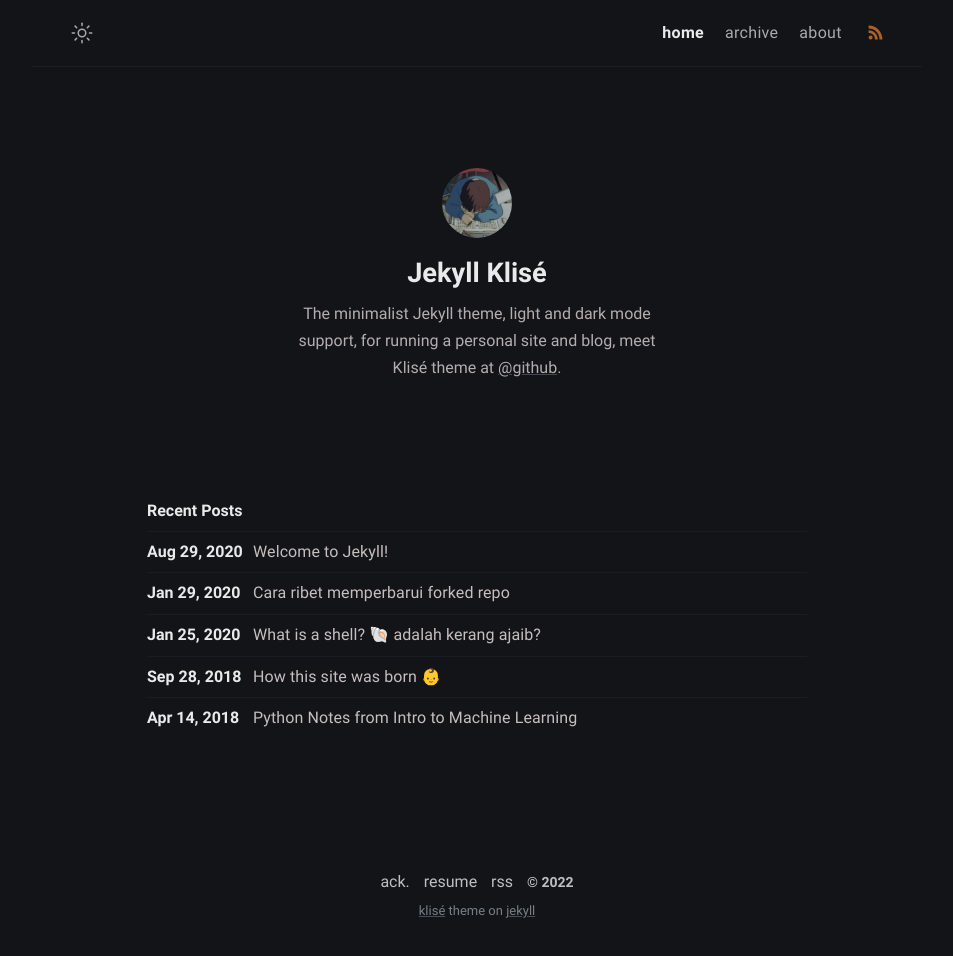
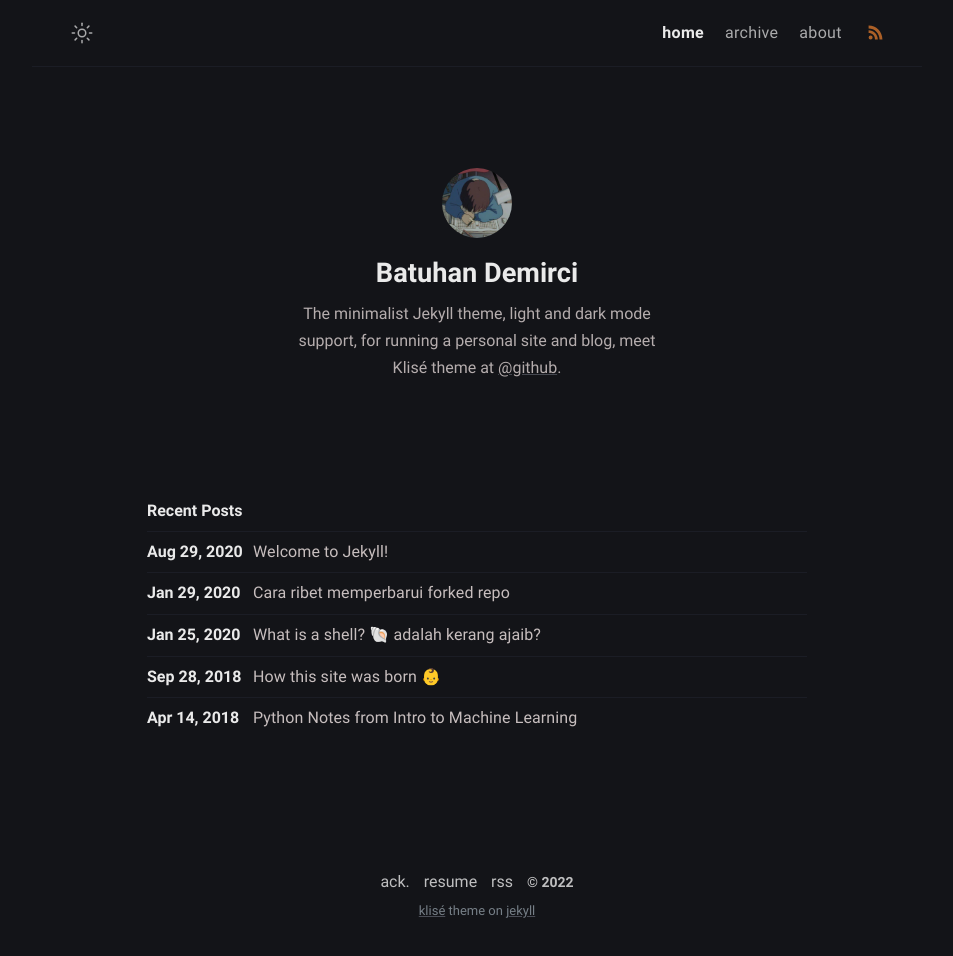
Before and after one commit to bademirci/bademirci.github.io, a Jekyll site: the page built from index.md, in a window 1280 px wide. Shown: the whole page, without its empty margins (163-1116 px from the left). Built offline with Jekyll 4.4.1, drawn with Linux system fonts in a browser that asks for light colours.

Commit message:
inital changes

```diff
--- a/_config.yml
+++ b/_config.yml
@@ -1,5 +1,5 @@
 # Site settings
-title: Klise Theme # site title
+title: Batuhan Demirci Blog # site title
 description: >- # site description
   He's writing in Bahasa about web technology and experience as a journal
   for documentation things that he learned, meet him <a href="https://github.com/piharpi" target="_blank" rel="noopener">@github</a>.
@@ -11,15 +11,15 @@ mode: dark # default theme "dark" | "light"
 
 # Profile settings
 author:
-  name: Jekyll Klisé # author name
+  name: Batuhan Demirci # author name
   bio: >- # tell to the world
     The minimalist Jekyll theme, light and dark mode support, for running a personal site and blog,
     meet Klisé theme at <a href="https://github.com/piharpi/jekyll-klise" target="_blank" rel="noopener">@github</a>.
   username: username # general username
   github: github_username # github username
   twitter: twitter_username # twitter username
-  facebook: facebook_username # facebook username
-  email: your-email@email.com # email adress
+  facebook: badevinci # facebook username
+  email: batuhan.demircii@hotmail.com # email adress
   avatar: /assets/img/avatar.jpg # change with your own avatar
 
 # URL settings
```
